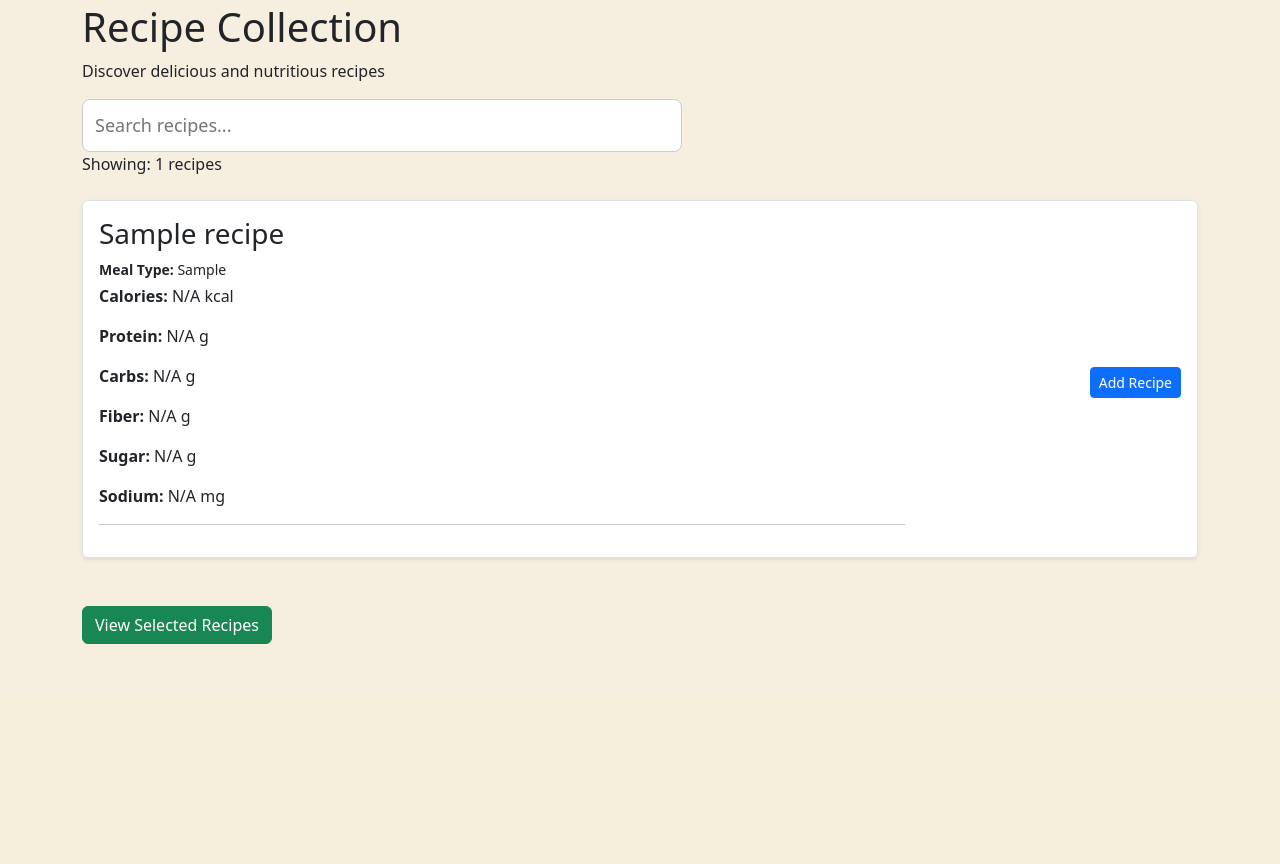
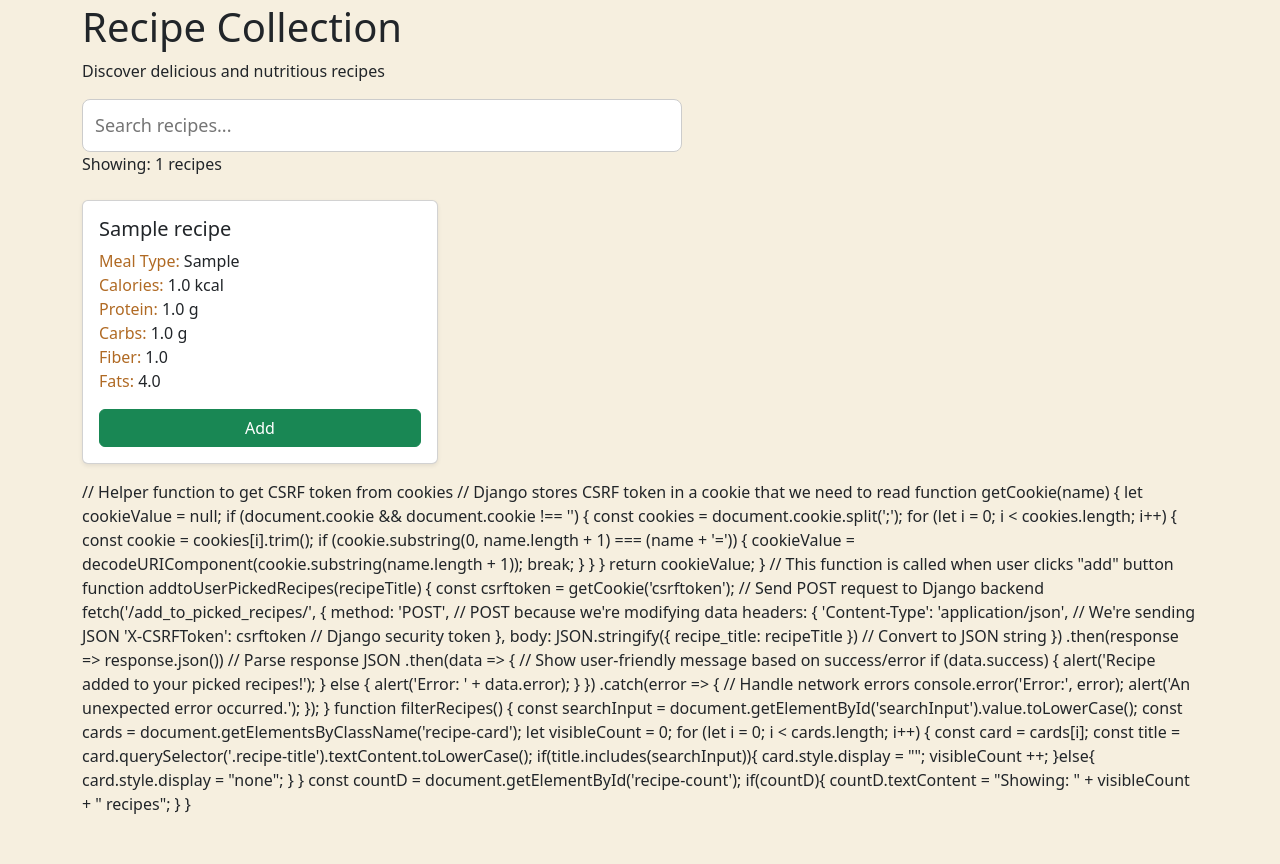
Before and after one commit to lilkub223/nutrition-app, a Django app: page /recipes/ in a window 1280 px wide. Shown: the part 121-985 px from the top of the page. Before the commit the page ends 765 px from the top, so only its background shows below. Run offline with Django 5.2, Linux system fonts and the light colour scheme; tables that the repository leaves empty hold one stand-in row (values such as "Sample post").

Commit message:
updated reciepe page

```diff
--- a/recipes/templates/recipes/recipes_list.html
+++ b/recipes/templates/recipes/recipes_list.html
@@ -47,40 +47,40 @@
         <p id="recipe-count">Showing: {{ recipes|length }} recipes</p>
     </div>
 
-    <div id="recipe-container">
-        {% for recipe in recipes %}
-        <div class="recipe-card mb-4 p-3 border rounded shadow-sm bg-white">
-            <div class="row align-items-center">
-                <div class="col-8 col-md-9">
-                    <a href="{% url 'recipe_detail' recipe.id %}" class="text-dark text-decoration-none">
-                        <h3 class="recipe-title">{{ recipe.title }}</h3>
-                    </a>
-                    <p class = "small mb-1"><strong>Meal Type:</strong> {{recipe.meal_type|default:"Snack"}}</p>
-                    <p><strong>Calories:</strong> {{recipe.calories_kcal|default:"N/A"}} kcal</p>
-                    <p><strong>Protein:</strong> {{ recipe.protein_g|default:"N/A"}} g</p>
-                    <p><strong>Carbs:</strong> {{recipe.carbs_g|default:"N/A"}} g</p>
-                    <p><strong>Fiber:</strong> {{recipe.fiber_g|default:"N/A"}} g</p>
-                    <p><strong>Sugar:</strong> {{recipe.sugar_g|default:"N/A"}} g</p>
-                    <p><strong>Sodium:</strong> {{recipe.sodium_mg|default:"N/A"}} mg</p>
-                    <hr>
+         <div id="table-container">
+            {% if recipes_with_nutrition %}
+            <div class="row">
+                    {% for recipe, nutrition in recipes_with_nutrition %}
+                    <div class="col-md-4 mb-3">
+                        <div class="card h-100 shadow-sm">
+                            <div class="card-body">
+                                <h5 class="card-title">{{ recipe.title }}</h5>
+                                <p class="card-text">
+                                    <label>Meal Type:</label> {{ recipe.meal_type|default:"Snack" }}<br>
+                                    <label>Calories:</label> {{ nutrition.calories }} kcal<br>
+                                    <label>Protein:</label> {{ nutrition.protein }} g <br>
+                                    <label>Carbs:</label> {{ nutrition.carbs }} g<br>
+                                    <label>Fiber:</label> {{ nutrition.fiber|default:"—" }}<br>
+                                    <label>Fats:</label> {{ nutrition.fats|default:"—" }}<br>
+
+                                </p>
+                                <button class="btn btn-success mt-auto w-100"
+                                        onclick="addtoUserPickedRecipes('{{ recipe.title|escapejs }}')"> Add
+                                </button>
+                            </div>
+                        </div>
+                    </div>
+                    {% endfor %}
                 </div>
-                <div class="col-4 col-md-3 text-end">
-                    <button type="button"
-                        id="add-btn-{{ recipe.id }}"
-                        class="btn btn-primary btn-sm mt-2"
-                        onclick="addtoUserPickedRecipes('{{ recipe.title|escapejs }}')">
-                        Add Recipe
-                    </button>
+                {% else %}
+                <div id="no-results">
+                    <h2>No Recipes Found</h2>
+                    <p>Try creating your own</p>
                 </div>
+                {% endif %}
             </div>
         </div>
-        {% empty %}
-        <h2>No Recipes Found</h2>
-        {% endfor %}
-        <br>
-    <a href="{% url 'selected_recipes' %}" class="btn btn-success">View Selected Recipes</a>
-    </div>
-</div>
+    </div
 <script>
     // Helper function to get CSRF token from cookies
     // Django stores CSRF token in a cookie that we need to read
```
